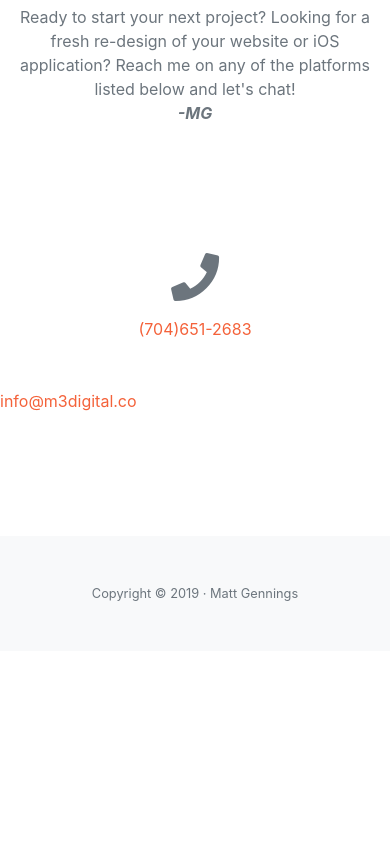
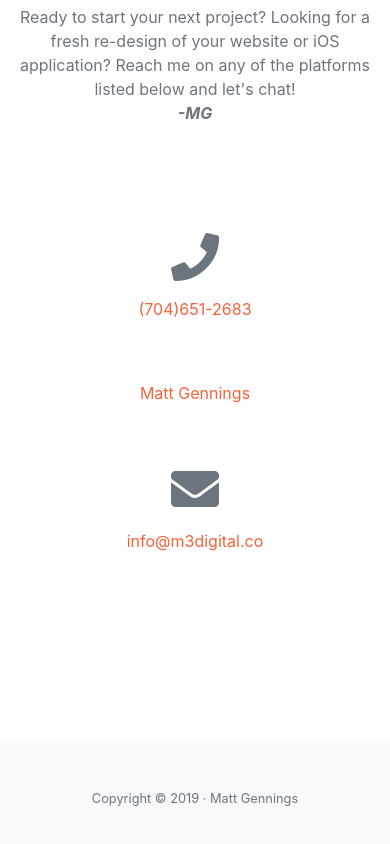
Before and after one commit to m3digital/Portfolio, a website with bundled scripts: page index.html in a window 390 px wide. Shown: the part 3886-4730 px from the top of the page. Before the commit the page ends 4537 px from the top, so only its background shows below. Built offline with nearby package versions, Linux system fonts and the light colour scheme; a web font is replaced by a local one.

Commit message:
updated contact me section to be centered while on mobile

```diff
--- a/css/style.css
+++ b/css/style.css
@@ -29,7 +29,11 @@ h1,h2,h3 {
 }
 
 #contact.col-lg-4 {
-    margin-top: 80px;
+    margin: 60px 0;
+}
+#contact.LI-profile-badge {
+
+    align-content: center;
 }
 #i.fas {
     vertical-align: middle;
--- a/index.html
+++ b/index.html
@@ -257,10 +257,7 @@
             </a>
           </div>
           <div class="col-lg-4 col-sm-6">
-            <a
-              class="portfolio-box"
-              href="img/portfolio/fullsize/rickRoll.gif"
-            >
+            <a class="portfolio-box" href="img/portfolio/fullsize/rickRoll.gif">
               <img
                 class="img-fluid"
                 src="img/portfolio/thumbnails/rickRoll.gif"
@@ -327,16 +324,16 @@
         </div>
 
         <!-- Contact Methods -->
-        <div class="row" id="contactContainer">
-
+        <div class="container">
+          <div id="contact" class="row justify-content-center">
             <!-- Call me -->
-          <div id="contact" class="col-lg-4 ml-auto text-center mb-5 mb-lg-0">
+            <div id="contact" class="col-lg-4 mr-auto text-center">
               <i class="fas fa-phone fa-3x mb-3 text-muted"></i>
               <div><a href="tel:+1-704-651-2683">(704)651-2683</a></div>
             </div>
 
             <!-- LinkedIn badge -->
-            <!-- <div
+            <div
               class="LI-profile-badge"
               data-version="v1"
               data-size="medium"
@@ -353,12 +350,13 @@
             </div>
 
             <div id="contact" class="col-lg-4 mr-auto text-center">
-            <i class="fas fa-envelope fa-3x mb-3 text-muted"></i> -->
+              <i class="fas fa-envelope fa-3x mb-3 text-muted"></i>
 
               <!-- Email me -->
               <a class="d-block" href="mailto:info@m3digital.co"
                 >info@m3digital.co</a
               >
+            </div>
           </div>
         </div>
       </div>
```
Lines whose indentation alone changed are shown as unchanged.
